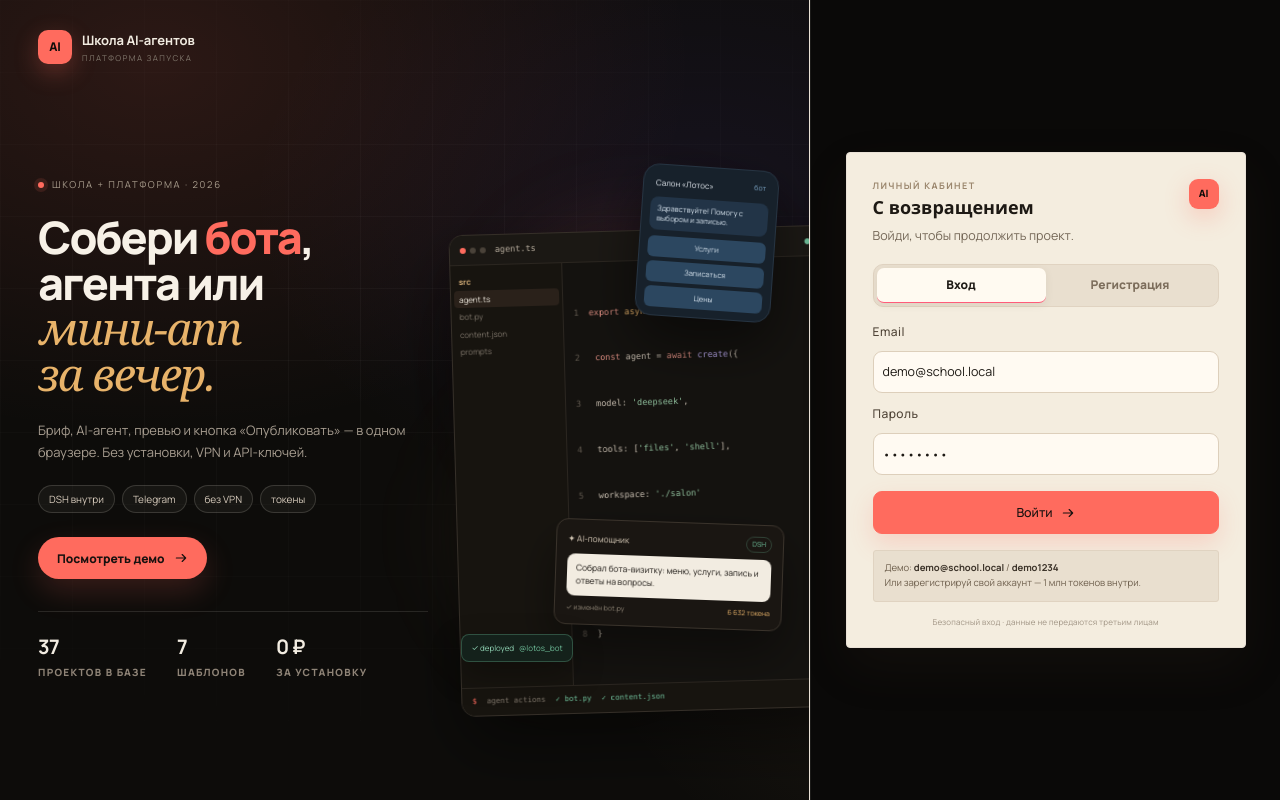
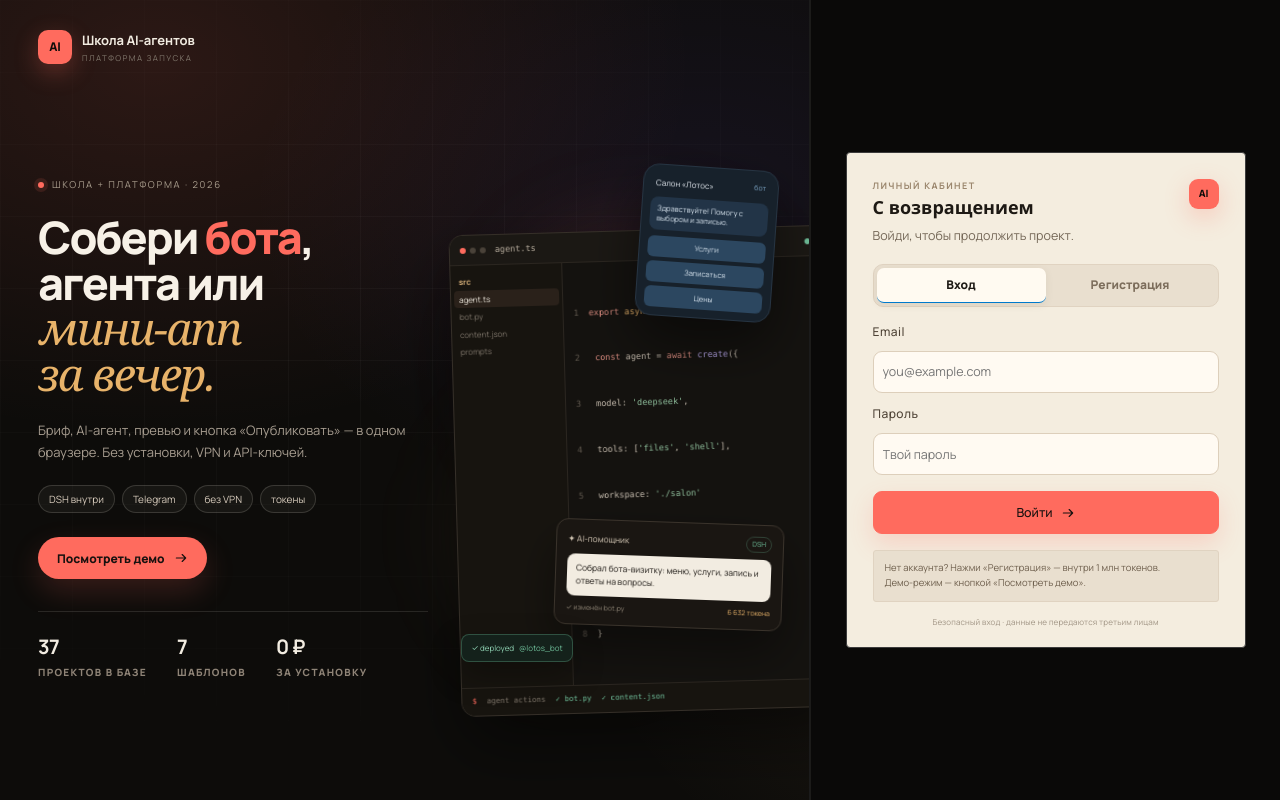
Before and after one commit to Niksoul1881/school-funnel, a FastAPI app: page / in a window 1280 px wide. Run offline with FastAPI, Linux system fonts and the light colour scheme; some libraries are stand-ins or nearby versions; some web fonts are replaced.

Commit message:
Compact agent progress, dark default, secure login

```diff
--- a/platform/app/main.py
+++ b/platform/app/main.py
@@ -182,8 +182,8 @@ async def register(request: Request):
     email = _clean_email(data.get("email", ""))
     password = str(data.get("password", ""))
     name = str(data.get("name", "")).strip() or email.split("@")[0]
-    if len(password) < 6:
-        raise HTTPException(status_code=400, detail="Пароль должен быть не короче 6 символов")
+    if len(password) < 8:
+        raise HTTPException(status_code=400, detail="Пароль должен быть не короче 8 символов")
     if fetch_one("SELECT id FROM users WHERE email = ?", (email,)):
         raise HTTPException(status_code=409, detail="Такой email уже зарегистрирован")
     user_id = execute(
@@ -557,7 +557,7 @@ async def chat_stream(project_id: int, request: Request):
 
     async def events():
         yield ": connected\n\n"
-        yield "data: " + json.dumps({"type": "step", "event": {"type": "status", "text": "Задача принята. Агент читает проект… обычно 10–20 секунд."}}, ensure_ascii=False) + "\n\n"
+        yield "data: " + json.dumps({"type": "step", "event": {"type": "status", "text": "Обычно 10–20 секунд"}}, ensure_ascii=False) + "\n\n"
         while True:
             kind, payload = await asyncio.to_thread(q.get)
             if kind == "step":
--- a/platform/static/app.js
+++ b/platform/static/app.js
@@ -317,12 +317,12 @@ function renderAuth() {
         </div>
         <form id="auth-form">
           ${!isLogin ? `<div class="field"><label>Имя</label><input name="name" placeholder="Как тебя зовут" autocomplete="name"></div>` : ''}
-          <div class="field"><label>Email</label><input name="email" type="email" required placeholder="you@example.com" autocomplete="email" value="${isLogin ? 'demo@school.local' : ''}"></div>
-          <div class="field"><label>Пароль</label><input name="password" type="password" required minlength="6" placeholder="Минимум 6 символов" autocomplete="${isLogin ? 'current-password' : 'new-password'}" value="${isLogin ? 'demo1234' : ''}"></div>
+          <div class="field"><label>Email</label><input name="email" type="email" required placeholder="you@example.com" autocomplete="email"></div>
+          <div class="field"><label>Пароль</label><input name="password" type="password" required ${!isLogin ? 'minlength="8"' : ''} placeholder="${isLogin ? 'Твой пароль' : 'Минимум 8 символов'}" autocomplete="${isLogin ? 'current-password' : 'new-password'}"></div>
           <div id="auth-error"></div>
           <button class="btn primary auth-submit" type="submit">${isLogin ? 'Войти' : 'Зарегистрироваться'} ${svg('arrow')}</button>
         </form>
-        <div class="demo-note">Демо: <b>demo@school.local</b> / <b>demo1234</b><br>Или зарегистрируй свой аккаунт — 1 млн токенов внутри.</div>
+        <div class="demo-note">Нет аккаунта? Нажми «Регистрация» — внутри 1 млн токенов.<br>Демо-режим — кнопкой «Посмотреть демо».</div>
         <div class="auth-legal">Безопасный вход · данные не передаются третьим лицам</div>
       </div>
     </section>
@@ -1182,7 +1182,7 @@ function chatView(p) {
           <button data-quick="включи оплату Stars">Включи оплату</button>
         `}
       </div>` : ''}
-      ${state.sending ? `<div class="live-steps" id="live-steps">${state.liveSteps.length ? state.liveSteps.map((s) => `<div class="live-step"><span>${s.type === 'thinking' ? 'Размышление' : s.type === 'status' ? 'Статус' : esc(s.tool || 'Инструмент')}</span><b>${esc(s.text || '')}</b></div>`).join('') : `<div class="live-thinking"><span class="spinner"></span> Агент читает проект…</div>`}</div>` : ''}
+      ${state.sending ? `<div class="live-steps" id="live-steps"><div class="live-head"><span class="spinner"></span><b>Агент работает</b><span class="live-count" id="live-count">${state.liveSteps.length} шагов</span></div><div class="live-current" id="live-current">${state.liveSteps.length ? `<b>${esc(liveStepLabel(state.liveSteps[state.liveSteps.length - 1]))}</b><span>${esc(liveStepDetail(state.liveSteps[state.liveSteps.length - 1]))}</span>` : 'Агент читает проект…'}</div></div>` : ''}
     </div>
     <form class="chat-form" id="chat-form">
       ${state.chatImage ? `<div class="chat-attachment"><img src="${esc(state.chatImage)}" alt="Скриншот"><button type="button" id="remove-shot" title="Убрать">×</button></div>` : ''}
@@ -1646,16 +1646,27 @@ function bindResizers() {
   }
 }
 
+function liveStepLabel(s) {
+  if (s.type === 'status') return 'Статус';
+  if (s.type === 'thinking') return 'Думает';
+  return s.tool || 'Инструмент';
+}
+
+function liveStepDetail(s) {
+  if (s.type === 'thinking') return '';
+  const text = String(s.text || '').replace(/\s+/g, ' ').trim();
+  return text.length > 90 ? text.slice(0, 90) + '…' : text;
+}
+
 function appendLiveStep(ev) {
   const box = $('#live-steps');
   if (!box) return;
-  const placeholder = box.querySelector('.live-thinking');
-  if (placeholder) placeholder.remove();
-  const row = document.createElement('div');
-  row.className = 'live-step';
-  const label = ev.type === 'thinking' ? 'Размышление' : ev.type === 'status' ? 'Статус' : (ev.tool || 'Инструмент');
-  row.innerHTML = `<span>${esc(label)}</span><b>${esc(ev.text || '')}</b>`;
-  box.appendChild(row);
+  const count = box.querySelector('#live-count');
+  const current = box.querySelector('#live-current');
+  if (count) count.textContent = `${state.liveSteps.length} шагов`;
+  if (current) {
+    current.innerHTML = `<b>${esc(liveStepLabel(ev))}</b><span>${esc(liveStepDetail(ev))}</span>`;
+  }
   scrollChat();
 }
 
@@ -2488,7 +2499,8 @@ async function render() {
 }
 
 async function boot() {
-  if (localStorage.getItem('school-theme') === 'dark') document.body.classList.remove('theme-light');
+  const savedTheme = localStorage.getItem('school-theme');
+  document.body.classList.toggle('theme-light', savedTheme === 'light');
   try {
     const me = await api('/api/me');
     state.user = me.user;
--- a/platform/static/index.html
+++ b/platform/static/index.html
@@ -7,14 +7,14 @@
 <link rel="preconnect" href="https://fonts.googleapis.com">
 <link rel="preconnect" href="https://fonts.gstatic.com" crossorigin>
 <link href="https://fonts.googleapis.com/css2?family=Unbounded:wght@500;600;700;800&family=Manrope:wght@400;500;600;700;800&display=swap" rel="stylesheet">
-<link rel="stylesheet" href="/static/styles.css?v=20261102-dsh31">
-<link rel="stylesheet" href="/static/vscode.css?v=20261102-dsh31">
-<link rel="stylesheet" href="/static/theme-light.css?v=20261102-dsh31">
-<link rel="stylesheet" href="/static/auth.css?v=20261102-dsh31">
+<link rel="stylesheet" href="/static/styles.css?v=20261102-dsh34">
+<link rel="stylesheet" href="/static/vscode.css?v=20261102-dsh34">
+<link rel="stylesheet" href="/static/theme-light.css?v=20261102-dsh34">
+<link rel="stylesheet" href="/static/auth.css?v=20261102-dsh34">
 </head>
-<body class="theme-light">
+<body>
 <div id="app"><div class="loading"><div class="spinner"></div>Загружаем платформу…</div></div>
 <div class="toast" id="toast"></div>
-<script type="module" src="/static/app.js?v=20261102-dsh31"></script>
+<script type="module" src="/static/app.js?v=20261102-dsh34"></script>
 </body>
 </html>
--- a/platform/static/vscode.css
+++ b/platform/static/vscode.css
@@ -658,3 +658,14 @@ body.theme-light .term-form input{color:#e7e7e7!important}
 .shared-badge{display:inline-flex;align-items:center;height:15px;padding:0 5px;border-radius:999px;border:1px solid rgba(111,191,154,.35);background:rgba(111,191,154,.1);color:#2f9e7a;font:700 7.5px Manrope,sans-serif;text-transform:uppercase;letter-spacing:.06em;white-space:nowrap}
 body:not(.theme-light) .shared-badge{color:#8fd2b3}
 .vsc-side-title .shared-badge{margin-left:4px;vertical-align:1px}
+
+/* compact live progress: one current action, no wall of reasoning */
+.live-steps{padding:8px 10px!important;gap:5px!important}
+.live-head{display:flex;align-items:center;gap:7px;font-size:10.5px;color:var(--vsc-muted)}
+.live-head b{font-weight:700;color:var(--vsc-text)}
+.live-head .spinner{width:14px;height:14px;border-width:2px}
+.live-count{margin-left:auto;font-size:9px;color:var(--vsc-muted);white-space:nowrap}
+.live-current{display:flex;align-items:baseline;gap:6px;min-height:14px;font-size:10.5px;line-height:1.35}
+.live-current b{flex:none;color:var(--vsc-blue);font-weight:700}
+.live-current span{min-width:0;overflow:hidden;text-overflow:ellipsis;white-space:nowrap;color:var(--vsc-muted)}
+body.theme-light .live-current b{color:#d94b63}
```
Also changed, not shown: 1 other file.
